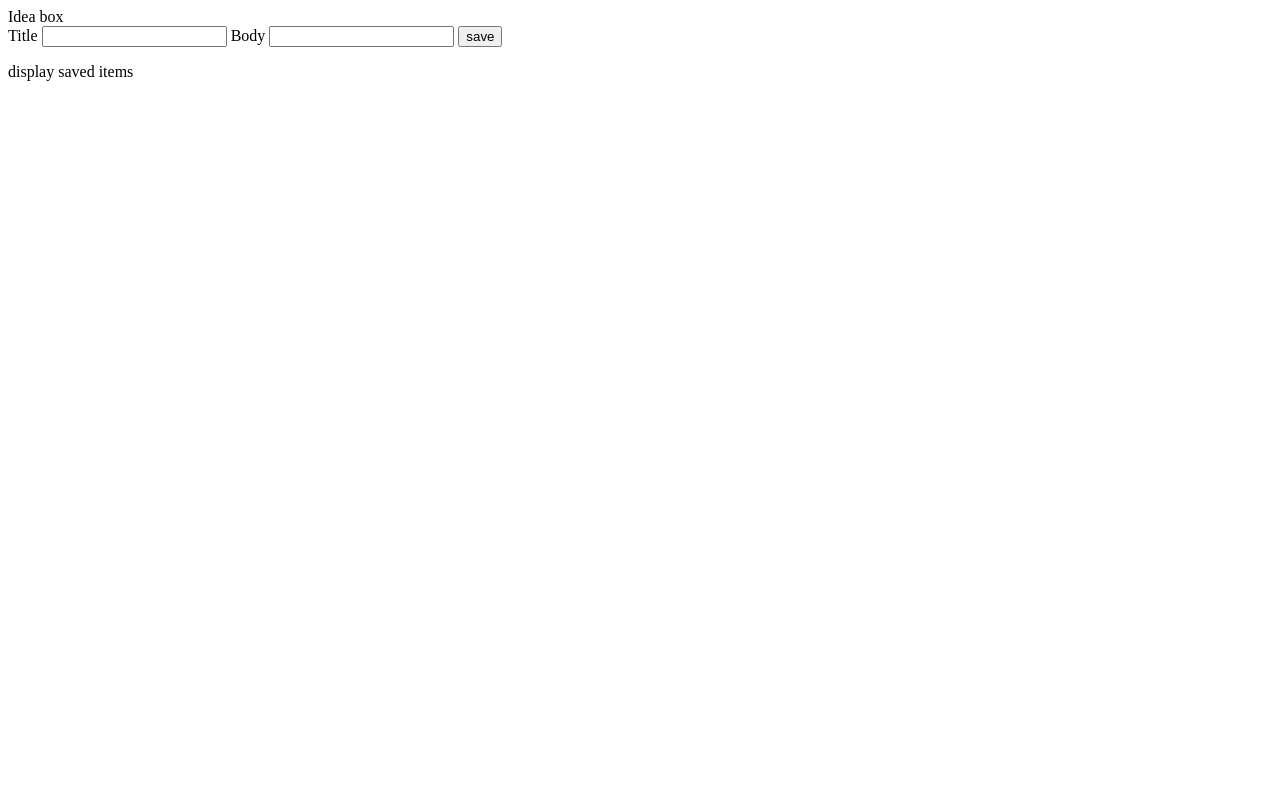
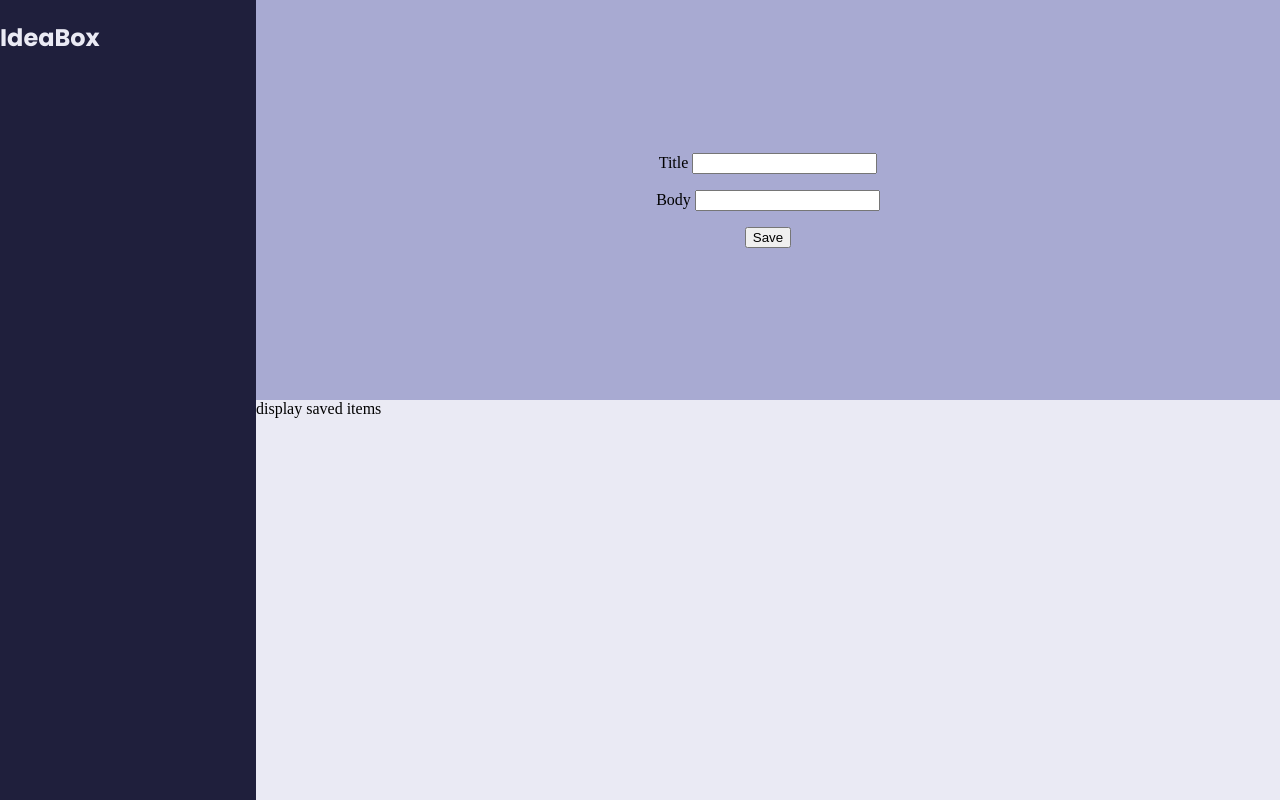
Before and after one commit to sanghoro/ideaBox-groupProject, a plain HTML site: page index.html in a window 1280 px wide. Drawn offline with Linux system fonts and the light colour scheme.

Commit message:
Styled basic CSS

```diff
--- a/index.html
+++ b/index.html
@@ -3,12 +3,16 @@
     <meta charset="UTF-8">
     <meta name="viewport" content="width=device-width, initial-scale=1.0">
     <link rel="stylesheet" href="styles.css">
+    <link rel="preconnect" href="https://fonts.googleapis.com">
+    <link rel="preconnect" href="https://fonts.gstatic.com" crossorigin>
+    <link href="https://fonts.googleapis.com/css2?family=Poppins:ital,wght@0,100;0,200;0,300;0,400;0,500;0,600;0,700;0,800;0,900;1,100;1,200;1,300;1,400;1,500;1,600;1,700;1,800;1,900&display=swap" rel="stylesheet">
     <title>Document</title>
 </head>
 <body>
     <main>
+        <div class = "wrapper">
         <section class = "ideaBox">
-            Idea box
+            <h2>IdeaBox</h2>
         </section>
         <section class = "contentBox">
             <form action="">
@@ -20,11 +24,11 @@
                     Body
                     <input type="text">
                 </label>
-                <button>save</button>
+                <button>Save</button>
             </form>
-            <section>display saved items </section>
+            <section class="savedDisplay">display saved items </section>
         </section>
-
+    </div>
     </main>
 </body>
 </html>
--- a/styles.css
+++ b/styles.css
@@ -0,0 +1,49 @@
+body {
+    margin: 0;
+    padding: 0;
+}
+
+.wrapper{
+    height: 100vh;
+    width: 100%;
+    margin: 0;
+    display: flex;
+
+}
+
+.ideaBox{
+    background: #1F1F3C;
+    width: 20%;
+    height: 100%;
+
+}
+
+.ideaBox h2{
+    color:#EAEAF4;
+    font-family: "Poppins", sans-serif;
+
+}
+
+.contentBox{
+    width: 80%;
+    height: 100%;
+}
+
+form{
+    height: 50%;
+    width: 100%;
+    background:  #A8AAD2;
+    margin: 0;
+    display: flex;
+    flex-direction: column;
+    justify-content: center;
+    align-items: center;
+    gap: 1rem;
+}
+
+.savedDisplay{
+    height: 50%;
+    width: 100%;
+    background:  #EAEAF4;
+
+}
```
